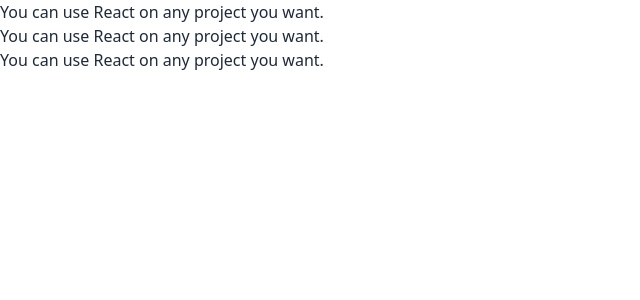
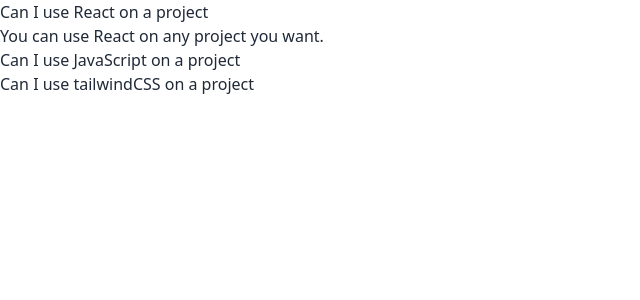
Before and after one commit to kyawkoko232/react-july, a React (Vite) app: page / in a window 1280 px wide. Shown: the top 300 px of the page, without its empty margins (0-640 px from the left). Built offline with nearby package versions, Linux system fonts and the light colour scheme.

Commit message:
conditional rendering ok

```diff
--- a/src/components/Accordion.jsx
+++ b/src/components/Accordion.jsx
@@ -1,24 +1,20 @@
+import { useState } from 'react';
 
-function Accordion({ items}) {
-    const renderedItems = items.map((item)=>{
-        return (
-            <div key={item.id}>
-                <div>
-                    {item.lablel}
-                </div>
+function Accordion({ items }) {
+  const [expandedIndex, setExpandedIndex] = useState(0);
 
-                <div>
-                    {item.content}
-                </div>
+  const renderedItems = items.map((item, index) => {
+    const isExpanded = index === expandedIndex;
 
-            </div>
-        )
-    });
     return (
-        <div>
-            <div>{renderedItems}</div>
-        </div>
-    )
+      <div key={item.id}>
+        <div>{item.label}</div>
+        {isExpanded && <div>{item.content}</div>}
+      </div>
+    );
+  });
+
+  return <div>{renderedItems}</div>;
 }
 
 export default Accordion;
```
